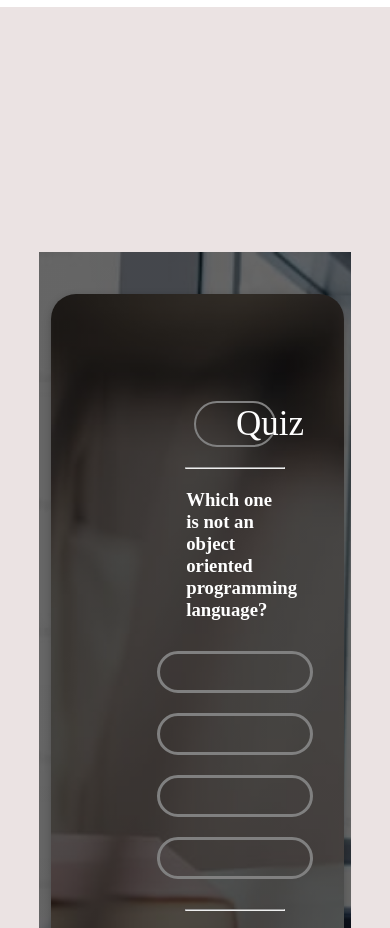
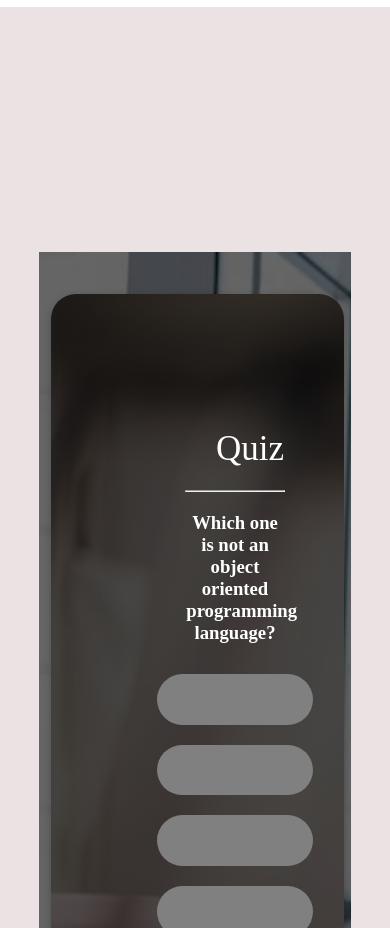
Before and after one commit to Splendorchris3/Quiz-Exercise, a plain HTML site: page index.html in a window 390 px wide. Shown: the part 156-1084 px from the top of the page. Drawn offline with nearby package versions, Linux system fonts and the light colour scheme; no server answers.

Commit message:
now commit

```diff
--- a/styles.css
+++ b/styles.css
@@ -216,7 +216,7 @@ main {
   display: flex;
   flex-direction: column;
   align-items: center;
-     min-height: 120vh;
+     min-height: 150vh;
 
 }
 
@@ -253,7 +253,7 @@ main {
   justify-content: center;
 
     width: 75vw;
-    height: 90vh;
+    height: 100vh;
       background: linear-gradient(rgba(0, 0, 0, 0.6), rgba(0, 0, 0, 0.6)),
     url(bbbb.jpeg);
     background-size: cover;
@@ -270,17 +270,18 @@ main {
     background-color: transparent;
     color: white;
     font-size: 35px;
-    text-indent: 40px;
+    text-indent: 20px;
     margin-top: 20px;
     margin-left: 75px;
     width: 20vw;
     height: 5vh;
     border-radius: 50px;
-    border: 2px solid gray;
+
 }
 
 .quiz h3 {
   color: white;
+  text-align: center;
 }
 
 .body {
@@ -288,7 +289,7 @@ main {
     url(ttttt.jpeg);
     background-size: cover;
  width: 80vw;
-    height: 100vh;
+    height: 110vh;
   display: flex;
   justify-content: center;
   align-items: center;
@@ -307,12 +308,12 @@ main {
 button {
     border: none;
     width: 40vw;
-    height: 5vh;
+    height: 6vh;
     border-radius: 50px;
     margin: 10px 10px;
     color: white;
-    background-color: transparent;
-    border: 3px solid gray;
+    background-color: gray;
+
 }
 
 .loader {
```
